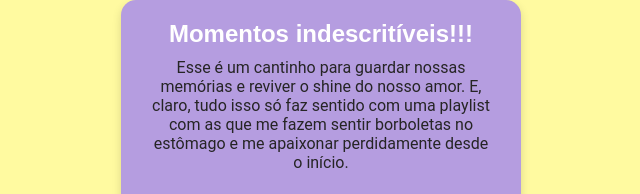
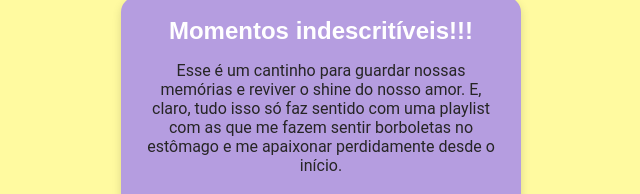
Before and after one commit to layzamedeiros/memories, a plain HTML site: page index.html in a window 1280 px wide. Shown: the top 194 px of the page, 319-959 px from the left. Drawn offline with Linux system fonts and the light colour scheme; grey boxes are pictures that could not be loaded.

Commit message:
ajustando tm[a

```diff
--- a/styles.css
+++ b/styles.css
@@ -15,7 +15,7 @@ body {
   box-shadow: 0 4px 10px rgba(0, 0, 0, 0.137);
   padding: 20px;
   text-align: center;
-  width: 85%;
+  width: 90%;
   max-width: 400px;
   box-sizing: border-box;
 }
@@ -32,7 +32,6 @@ body {
   font-size: 16px;
   color: #262525;
   text-align: center;
-  margin: 10px;
 }
 
 #carousel {
```
